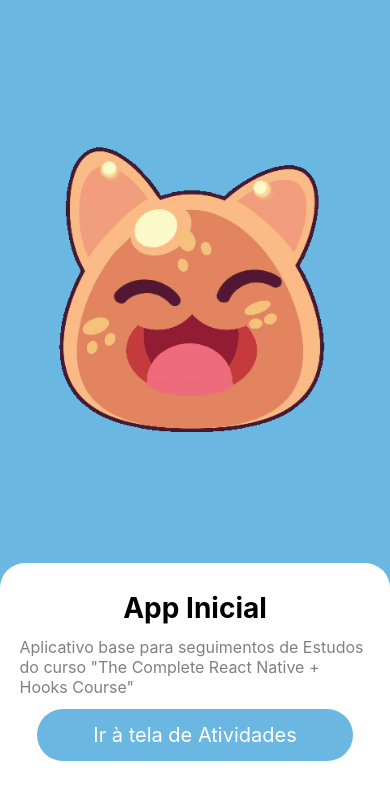
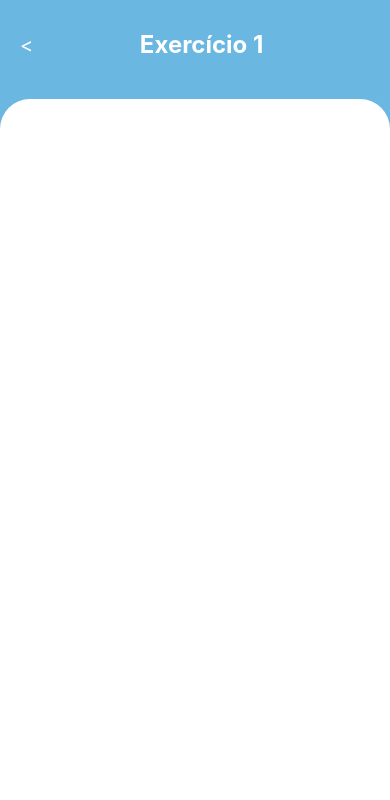
Before and after one commit to Thomgomes/Initial_Exercise_App_The_Complete_RN_Udemy, a React Native app: screen /Exercise_1 in a window 390 px wide. Shown: the top 800 px of the page. Built offline with nearby package versions, Linux system fonts and the light colour scheme.

Commit message:
Botão de voltar

```diff
--- a/package.json
+++ b/package.json
@@ -17,7 +17,8 @@
     "react-native": "0.72.6",
     "react-native-animatable": "^1.4.0",
     "react-native-safe-area-context": "4.6.3",
-    "react-native-screens": "~3.22.0"
+    "react-native-screens": "~3.22.0",
+    "react-native-vector-icons": "^10.0.2"
   },
   "devDependencies": {
     "@babel/core": "^7.20.0"
--- /dev/null
+++ b/src/components/BackButton/index.js
@@ -0,0 +1,33 @@
+import { View, TouchableOpacity, StyleSheet, Text } from 'react-native'
+import React from 'react'
+import { useNavigation } from '@react-navigation/native';
+
+
+export default function BackButton(props) {
+    const navigation = useNavigation()
+
+    return (
+        <View>
+            <TouchableOpacity
+                style={styles.button}
+                onPress={() => navigation.navigate(props.navigation)}
+            >
+                <Text style={styles.textButton}>{`<`}</Text>
+            </TouchableOpacity>
+        </View>
+    )
+}
+
+const styles = StyleSheet.create({
+    button: {
+        borderRadius: 50,
+        alignItems: 'center',
+        justifyContent: 'center',
+        paddingLeft: 20,
+        marginRight: 'auto',
+    },
+    textButton: {
+        fontSize: 20,
+        color: '#fff'
+    }
+});
--- /dev/null
+++ b/src/components/Container/ExerciseContatiner/index.js
@@ -0,0 +1,52 @@
+import { View, Text, StyleSheet, ScrollView } from 'react-native'
+import React from 'react'
+import Container from '..'
+import Title from '../../Title'
+import BackButton from '../../BackButton'
+
+export default function ExerciseContainer(props) {
+    return (
+        <Container>
+            <View style={styles.header}>
+                <View style={styles.headerBackButton}>
+                    <BackButton
+                        navigation={props.navigation}
+                        text={props.text}
+                    />
+                </View>
+                <View style={styles.headerTitle}>
+                    <Title title={props.title} />
+                </View>
+
+            </View>
+            <ScrollView style={styles.main}>
+                {props.children}
+            </ScrollView>
+        </Container>
+    )
+}
+
+const styles = StyleSheet.create({
+    header: {
+        width: '100%',
+        flexDirection: 'row',
+        marginTop: 20,
+    },
+    headerBackButton:{
+        alignSelf: 'center',
+        marginRight: -20,
+    },
+    headerTitle:{
+        alignSelf: 'center',
+        marginRight: 'auto',
+        marginLeft: 'auto',
+    },
+    main: {
+        width: '100%',
+        height: '100%',
+        backgroundColor: '#ffffff',
+        borderTopLeftRadius: 30,
+        borderTopRightRadius: 30,
+        marginTop: 30,
+    },
+})
--- a/src/components/NavigationButton/index.js
+++ b/src/components/NavigationButton/index.js
@@ -30,13 +30,6 @@ const styles = StyleSheet.create({
     marginLeft: 'auto',
     marginRight: 'auto',
   },
-  onMainView: {
-    marginTop: 30,
-  },
-  onResultView: {
-    marginTop: 10,
-    marginBottom: 5,
-  },
   textButton: {
     fontSize: 20,
     color: '#fff'
--- a/src/components/Title/index.js
+++ b/src/components/Title/index.js
@@ -16,7 +16,6 @@ const styles = StyleSheet.create({
         alignItems: 'center',
         justifyContent: 'center',
         padding: 10,
-        marginTop: 10,
     },
     textTitle: {
         color: '#fff',
--- a/src/routes/index.js
+++ b/src/routes/index.js
@@ -1,8 +1,10 @@
 import { createNativeStackNavigator } from "@react-navigation/native-stack";
 
-import ColorScreen from "../screen/ColorScreen";
 import Welcome from "../screen/Welcome";
 import ExerciseScreen from "../screen/ExerciseScreen";
+import Exercise_1 from "../screen/Exercises/Exercise_1";
+import Exercise_2 from "../screen/Exercises/Exercise_2";
+import Exercise_3 from "../screen/Exercises/Exercise_3";
 
 const Stack = createNativeStackNavigator()
 
@@ -15,13 +17,23 @@ export default function Routes() {
                 options={{ headerShown: false }}
             />
             <Stack.Screen
-                name="ColorScreen"
-                component={ColorScreen}
+                name="ExerciseScreen"
+                component={ExerciseScreen}
                 options={{ headerShown: false }}
             />
             <Stack.Screen
-                name="ExerciseScreen"
-                component={ExerciseScreen}
+                name="Exercise_1"
+                component={Exercise_1}
+                options={{ headerShown: false }}
+            />
+            <Stack.Screen
+                name="Exercise_2"
+                component={Exercise_2}
+                options={{ headerShown: false }}
+            />
+            <Stack.Screen
+                name="Exercise_3"
+                component={Exercise_3}
                 options={{ headerShown: false }}
             />
         </Stack.Navigator>
--- a/src/screen/ExerciseScreen/index.js
+++ b/src/screen/ExerciseScreen/index.js
@@ -1,54 +1,28 @@
-import { View, Text, StyleSheet, ScrollView } from 'react-native'
 import React from 'react'
-import NavigationButton from '../../components/NavigationButton'
-import Container from '../../components/Container'
-import Title from '../../components/Title'
 import ExerciseChosse from '../../components/ExerciseChosse'
+import ExerciseContainer from '../../components/Container/ExerciseContatiner'
 
 export default function ExerciseScreen() {
     return (
-        <Container>
-            <Title title='Exercícios / Atividades' />
-            <ScrollView style={styles.main}>
+        <ExerciseContainer
+        title='Exercícios / Atividades'
+        navigation='Welcome'
+        >
                 <ExerciseChosse
                     title='Exercício 1'
-                    navigation='Welcome'
+                    navigation='Exercise_1'
                     buttonText='Show two Text elements'
                 />
                 <ExerciseChosse
                     title='Exercício 2'
-                    navigation='Welcome'
+                    navigation='Exercise_2'
                     buttonText='FlatList scroll horizontal'
                 />
                 <ExerciseChosse
                     title='Exercício 3'
-                    navigation='Welcome'
+                    navigation='Exercise_3'
                     buttonText='Random Colors'
                 />
-            </ScrollView>
-        </Container>
+        </ExerciseContainer>
     )
 }
-
-const styles = StyleSheet.create({
-    main: {
-        width: '100%',
-        height: '100%',
-        backgroundColor: '#ffffff',
-        borderTopLeftRadius: 30,
-        borderTopRightRadius: 30,
-        marginTop: 30,
-    },
-    viewBox:{
-        paddingVertical: 20,
-    },
-
-    textStyle: {
-        color: '#000000',
-        fontSize: 20,
-        marginTop: 10,
-        marginBottom: 20,
-        marginLeft: 30,
-        alignSelf: 'flex-start',
-    },
-})
--- /dev/null
+++ b/src/screen/Exercises/Exercise_1/index.js
@@ -0,0 +1,14 @@
+import { View, Text } from 'react-native'
+import React from 'react'
+import ExerciseContainer from '../../../components/Container/ExerciseContatiner'
+
+export default function Exercise_1() {
+  return (
+    <ExerciseContainer
+      title='Exercício 1'
+      navigation='ExerciseScreen'
+    >
+
+    </ExerciseContainer>
+  )
+}
--- /dev/null
+++ b/src/screen/Exercises/Exercise_2/index.js
@@ -0,0 +1,10 @@
+import { View, Text } from 'react-native'
+import React from 'react'
+
+export default function Exercise_2() {
+  return (
+    <View>
+      <Text>2</Text>
+    </View>
+  )
+}
--- /dev/null
+++ b/src/screen/Exercises/Exercise_3/index.js
@@ -0,0 +1,10 @@
+import { View, Text } from 'react-native'
+import React from 'react'
+
+export default function Exercise_3() {
+  return (
+    <View>
+      <Text>3</Text>
+    </View>
+  )
+}
```
Also changed, not shown: 2 other files (tests, documents, lock files or other folders).
